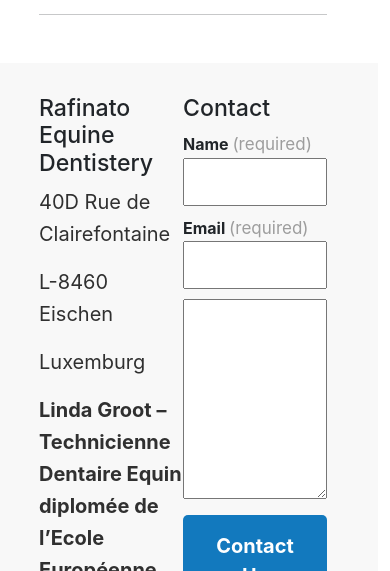
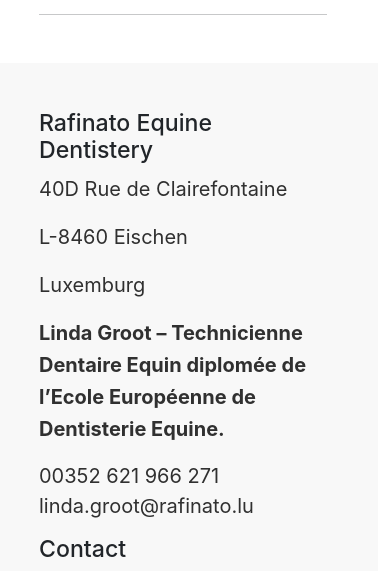
Before and after one commit to Sander92000/rafinato.lu, a Vue app: page / in a window 390 px wide. Shown: the part 2030-2601 px from the top of the page. Built offline with nearby package versions, Linux system fonts and the light colour scheme.

Commit message:
RAF-7 column width 100% on mobile and margin

```diff
--- a/src/views/HomeView.vue
+++ b/src/views/HomeView.vue
@@ -85,6 +85,7 @@
 .col {
   width: 50%;
   float: left;
+  margin-top: 15px;
 }
 
 img {
@@ -122,5 +123,9 @@ img {
   .intro {
     height: 40vh;
   }
+
+  .col {
+    width: 100%;
+  }
 }
 </style>
```
